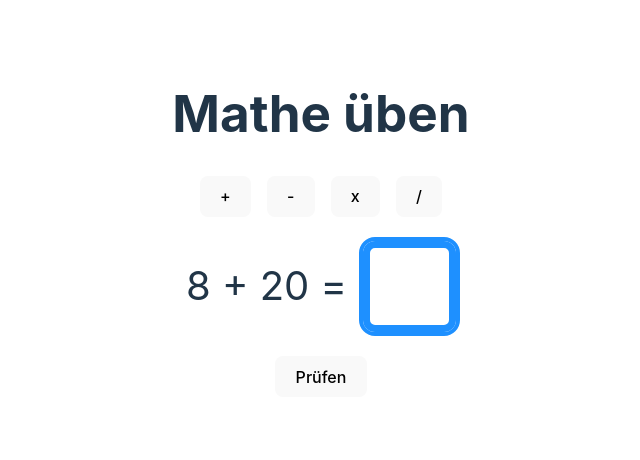
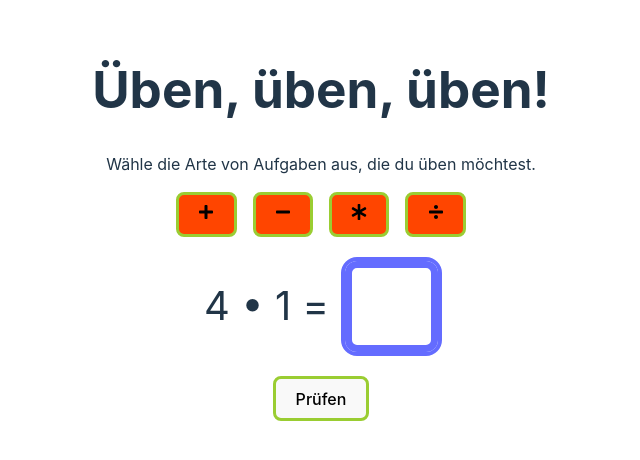
Before and after one commit to nickburczyk/mathe-ueben, a React (Vite) app: page / in a window 1280 px wide. Shown: the part 152-612 px from the top of the page, without its empty margins (319-959 px from the left). Built offline with nearby package versions, Linux system fonts and the light colour scheme.

Commit message:
feat: add state mgt and operations toggling func

```diff
--- a/package.json
+++ b/package.json
@@ -12,7 +12,9 @@
   "dependencies": {
     "react": "^18.2.0",
     "react-dom": "^18.2.0",
-    "styled-components": "^6.0.8"
+    "react-icons": "^4.11.0",
+    "styled-components": "^6.0.8",
+    "zustand": "^4.4.1"
   },
   "devDependencies": {
     "@types/react": "^18.2.15",
--- a/src/App.jsx
+++ b/src/App.jsx
@@ -5,13 +5,12 @@ import { OperationButtons, EquationAndAnswer } from './components'
  * @todo Add state management with zustand
  * @todo Add stats tracking in local storage
  * @todo Add settings for parameters control
- * @todo Add translation
  */
 
 function App() {
   return (
     <div>
-      <h1>Mathe üben</h1>
+      <h1>Üben, üben, üben!</h1>
       <OperationButtons/>
       <EquationAndAnswer/>
     </div>
--- a/src/components/EquationAndAnswer.jsx
+++ b/src/components/EquationAndAnswer.jsx
@@ -1,19 +1,20 @@
 import { useEffect, useMemo, useRef, useState } from "react"
 import { FlexRow } from "./shared"
 import { getRandomProblem } from "../util"
-import { NumericInput } from "./shared/NumericInput"
+import { NumericInput, StyledButton } from "./shared"
+import { useAppStore } from "../store"
 
 /**
  * @todo control for division using remainders
 */
 export const EquationAndAnswer = () => {
-  const [problem, setProblem] = useState(getRandomProblem())
   const [guess, setGuess] = useState('')
   const [result, setResult] = useState(null)
   const [remainderGuess, setRemainderGuess] = useState('')
   const [remainderResult, setRemainderResult] = useState(null)
   const [canAdvance, setCanAdvance] = useState(false)
   const mainInputRef = useRef()
+  const [operations, problem, updateCurrentProblem ] = useAppStore(state => [state.operations, state.currentProblem, state.updateCurrentProblem])
 
   const {
     equation,
@@ -22,15 +23,14 @@ export const EquationAndAnswer = () => {
     type: problemType
   } = problem
   const isDivision = problemType === 'divide'
-  console.log('equation', equation);
 
   const nextProblem = () => {
-    setProblem(getRandomProblem())
     setResult(null)
     setRemainderResult(null)
     setGuess('')
     setRemainderGuess('')
     setCanAdvance(false)
+    updateCurrentProblem(getRandomProblem(operations))
     mainInputRef.current.focus()
   }
 
@@ -97,7 +97,10 @@ export const EquationAndAnswer = () => {
             }
           </FlexRow>
           <FlexRow>
-            <button type='submit'>{canAdvance ? 'Neue Aufgabe' : 'Prüfen'}</button>
+            <StyledButton
+              type='submit'
+              content={canAdvance ? 'Neue Aufgabe' : 'Prüfen'}
+            />
           </FlexRow>
         </form>
       </FlexRow>
--- a/src/components/OperationsButtons.jsx
+++ b/src/components/OperationsButtons.jsx
@@ -1,12 +1,46 @@
 import { FlexRow } from "./shared/FlexRow"
+import { StyledButton } from "./shared"
+import { FaPlus, FaMinus, FaAsterisk, FaDivide } from 'react-icons/fa'
+import { useOperationsToggle } from "../hooks"
+
+const selectedStyle = (sel) => ({
+  backgroundColor: sel ? 'orangered' : 'inherit'
+})
 
 export const OperationButtons = () => {
+  const {
+    add,
+    subtract,
+    multiply,
+    divide,
+    toggle
+  } = useOperationsToggle()
+
   return (
-    <FlexRow>
-      <button>+</button>
-      <button>-</button>
-      <button>x</button>
-      <button>/</button>
-    </FlexRow>
+    <>
+      <p>Wähle die Arte von Aufgaben aus, die du üben möchtest.</p>
+      <FlexRow>
+        <StyledButton
+          style={selectedStyle(add)}
+          onClick={toggle('add')}
+          content={<FaPlus/>}
+          />
+        <StyledButton
+          style={selectedStyle(subtract)}
+          onClick={toggle('subtract')}
+          content={<FaMinus/>}
+          />
+        <StyledButton
+          style={selectedStyle(multiply)}
+          onClick={toggle('multiply')}
+          content={<FaAsterisk/>}
+          />
+        <StyledButton
+          style={selectedStyle(divide)}
+          onClick={toggle('divide')}
+          content={<FaDivide/>}
+          />
+      </FlexRow>
+    </>
   )
 }
--- a/src/components/shared/NumericInput.jsx
+++ b/src/components/shared/NumericInput.jsx
@@ -42,7 +42,7 @@ const StyledInput = styled('input').withConfig({
   '$error': error,
 }))`
   ${({correct, error}) => {
-    const borderColor = correct ? 'mediumseagreen' : error ? 'tomato' : 'dodgerblue';
+    const borderColor = correct ? 'greenyellow' : error ? 'orangered' : '#646cff';
     const outlineColor = borderColor;
     const outlineOffset = (correct || error) ? '2px' : 'default';
 
--- /dev/null
+++ b/src/components/shared/StyledButton.jsx
@@ -0,0 +1,17 @@
+import styled from "styled-components"
+
+export const StyledButton = ({content, onClick, type = "button", style = {} }) => {
+  return (
+    <Btn
+      type={type}
+      onClick={onClick && onClick}
+      style={style}
+    >
+      {content}
+    </Btn>
+  )
+}
+
+const Btn = styled.button`
+  border: 3px solid yellowgreen;
+`
--- a/src/components/shared/index.js
+++ b/src/components/shared/index.js
@@ -1 +1,3 @@
 export * from './FlexRow'
+export * from './NumericInput'
+export * from './StyledButton'
--- /dev/null
+++ b/src/hooks/index.js
@@ -0,0 +1 @@
+export * from './useOperationsToggle'
--- /dev/null
+++ b/src/hooks/useOperationsToggle.js
@@ -0,0 +1,13 @@
+import { useAppStore } from "../store"
+
+export const useOperationsToggle = () => {
+  const {operations, updateOperations} = useAppStore((state)=>({
+    operations: state.operations,
+    updateOperations: state.updateOperations
+  }))
+
+  return {
+    toggle: (operation) => () => updateOperations(operation),
+    ...operations
+  }
+}
--- /dev/null
+++ b/src/store/index.js
@@ -0,0 +1,38 @@
+import { create } from 'zustand'
+import { getRandomProblem } from '../util'
+
+const initOps = {
+  add: true,
+  subtract: true,
+  multiply: true,
+  divide: true
+}
+export const useAppStore = create((set) => ({
+  operations: initOps,
+  currentProblem: getRandomProblem(initOps),
+  updateOperations: (operator) => set((state) => {
+    const { operations } = state
+    const updatedOperations = {
+      ...operations,
+      [operator]: !operations[operator]
+    }
+
+    // disallow the last button to be unchecked
+    const allFalse = Object.values(updatedOperations).every(val => !val)
+    if (allFalse) return { operations }
+
+    // update problem if it is of the type being unchecked
+    let currentProblem = state.currentProblem
+    if(currentProblem.type === operator){
+      currentProblem = getRandomProblem(updatedOperations)
+    }
+
+    return{
+      operations: updatedOperations,
+      currentProblem
+    }
+  }),
+  updateCurrentProblem: (problem) => set(() => ({
+    currentProblem: problem
+  }))
+}))
--- a/src/util.js
+++ b/src/util.js
@@ -2,8 +2,8 @@
  * @todo control for selected operations
  */
 
-const randomValue = (multiplier = 1) => {
-  return Math.floor(Math.random() * multiplier)
+const randomValue = (range = 1) => {
+  return Math.floor(Math.random() * range)
 }
 
 const createAdditionProblem = () => {
@@ -38,7 +38,7 @@ const createMultiplicationProblem = () => {
     a = randomValue(11)
     b = randomValue(11)
   }
-  const equation = `${a} x ${b} = `
+  const equation = `${a} • ${b} = `
   const solution = a * b
 
   return { a, b, equation, solution, type }
@@ -68,16 +68,21 @@ const createDivisionProblem = () => {
 }
 
 
-export const getRandomProblem = () => {
+export const getRandomProblem = (ops) => {
+  const activeOperations = Object.entries(ops)
+    .filter(([key, value]) => value)
+    .map(([key]) => key)
   // UNCOMMENT THIS LINE TO SHORT CIRCUIT PROBLEMS OF ONLY A GIVEN TYPE
   // return createDivisionProblem()
 
-  const rand = randomValue(4)
-  switch(rand) {
-    case 0: return createAdditionProblem()
-    case 1: return createSubtractionProblem()
-    case 2: return createMultiplicationProblem()
-    case 3: return createDivisionProblem()
+  const rand = randomValue(activeOperations.length)
+  const randOperation = activeOperations[rand]
+
+  switch(randOperation) {
+    case 'add': return createAdditionProblem()
+    case 'subtract': return createSubtractionProblem()
+    case 'multiply': return createMultiplicationProblem()
+    case 'divide': return createDivisionProblem()
     default: return createAdditionProblem()
   }
 }
```
Also changed, not shown: 1 other file (tests, documents, lock files or other folders).
